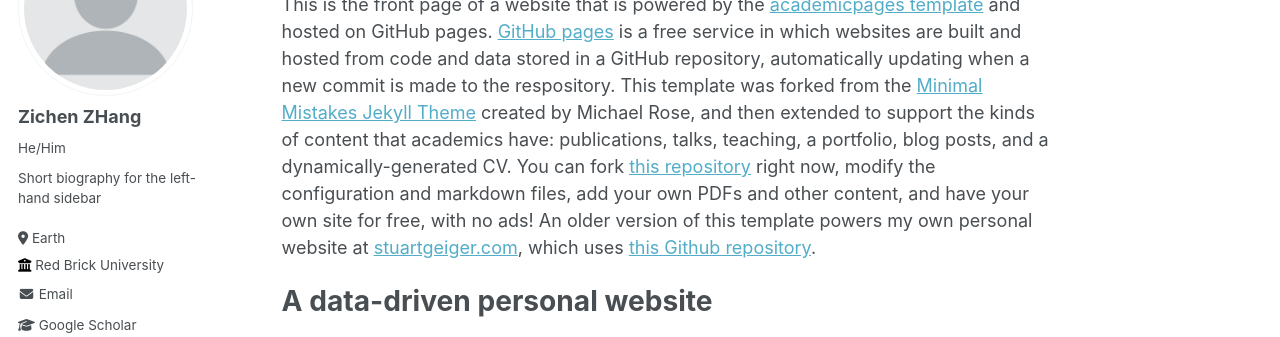
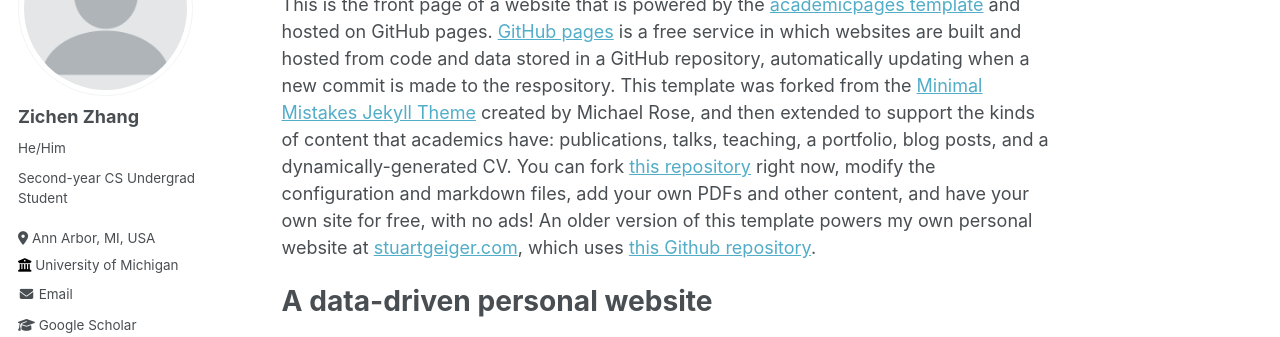
Before and after one commit to zichen-zhang-umich/zichen-zhang-umich.github.io, a Jekyll site: the page built from _pages/about.md, in a window 1280 px wide. Shown: the part 197-534 px from the top of the page. Built offline with Jekyll 4.4.1, drawn with Linux system fonts in a browser that asks for light colours; some web fonts are replaced.

```diff
--- a/_config.yml
+++ b/_config.yml
@@ -22,13 +22,13 @@ repository: "zichen-zhang-umich/academicpages.github.io"
 author:
   # Biographic information
   avatar: "profile.png"
-  name: "Zichen ZHang"
+  name: "Zichen Zhang"
   pronouns: "He/Him"
-  bio: "Short biography for the left-hand sidebar"
-  location: "Earth"
-  employer: "Red Brick University"
+  bio: "Second-year CS Undergrad Student"
+  location: "Ann Arbor, MI, USA"
+  employer: "University of Michigan"
   uri: # URL
-  email: "none@example.org"
+  email: "zhangzzc@umich.edu"
 
   # Academic websites
   arxiv: # URL - Update with the correct link to your profile
```
